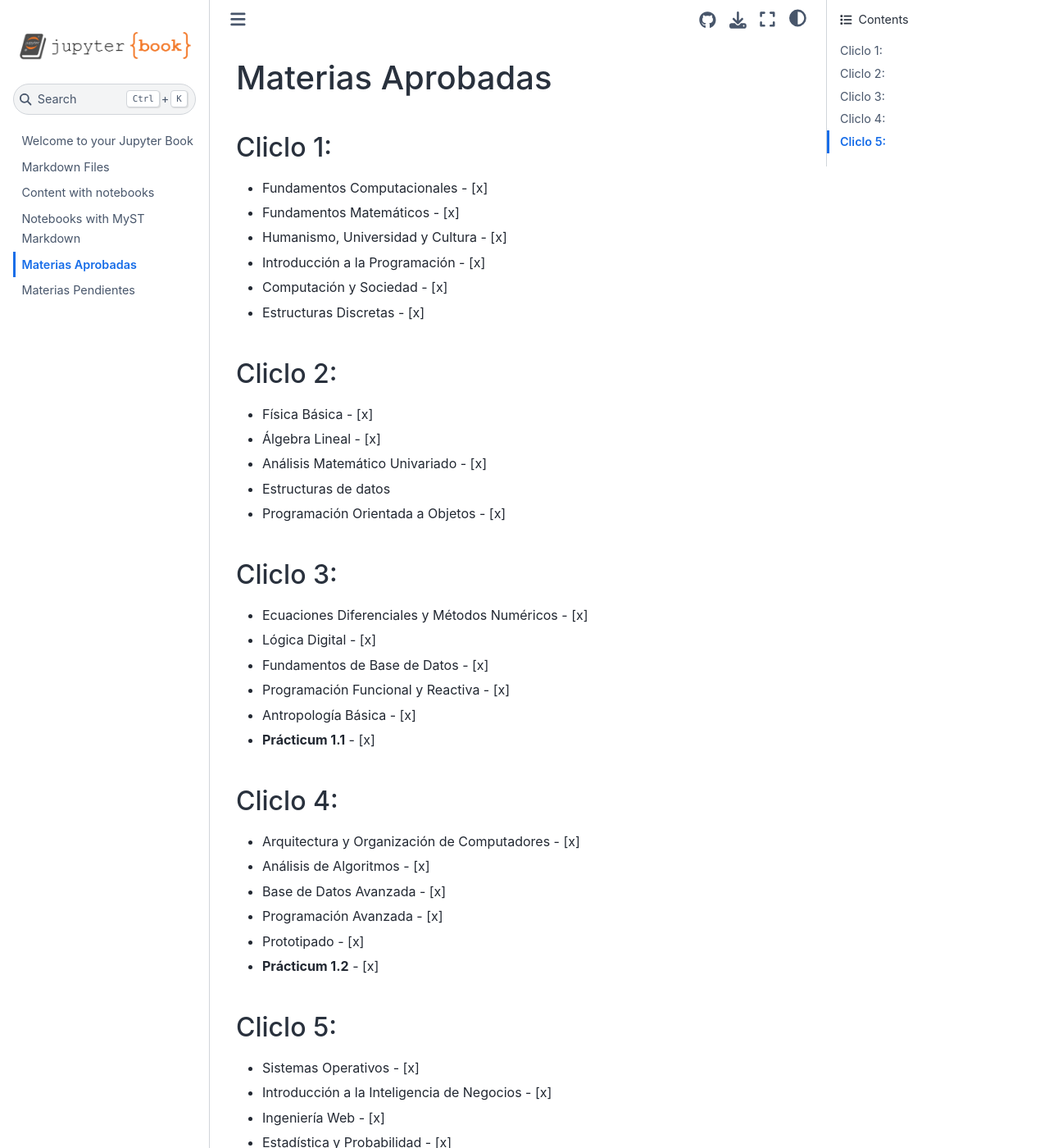
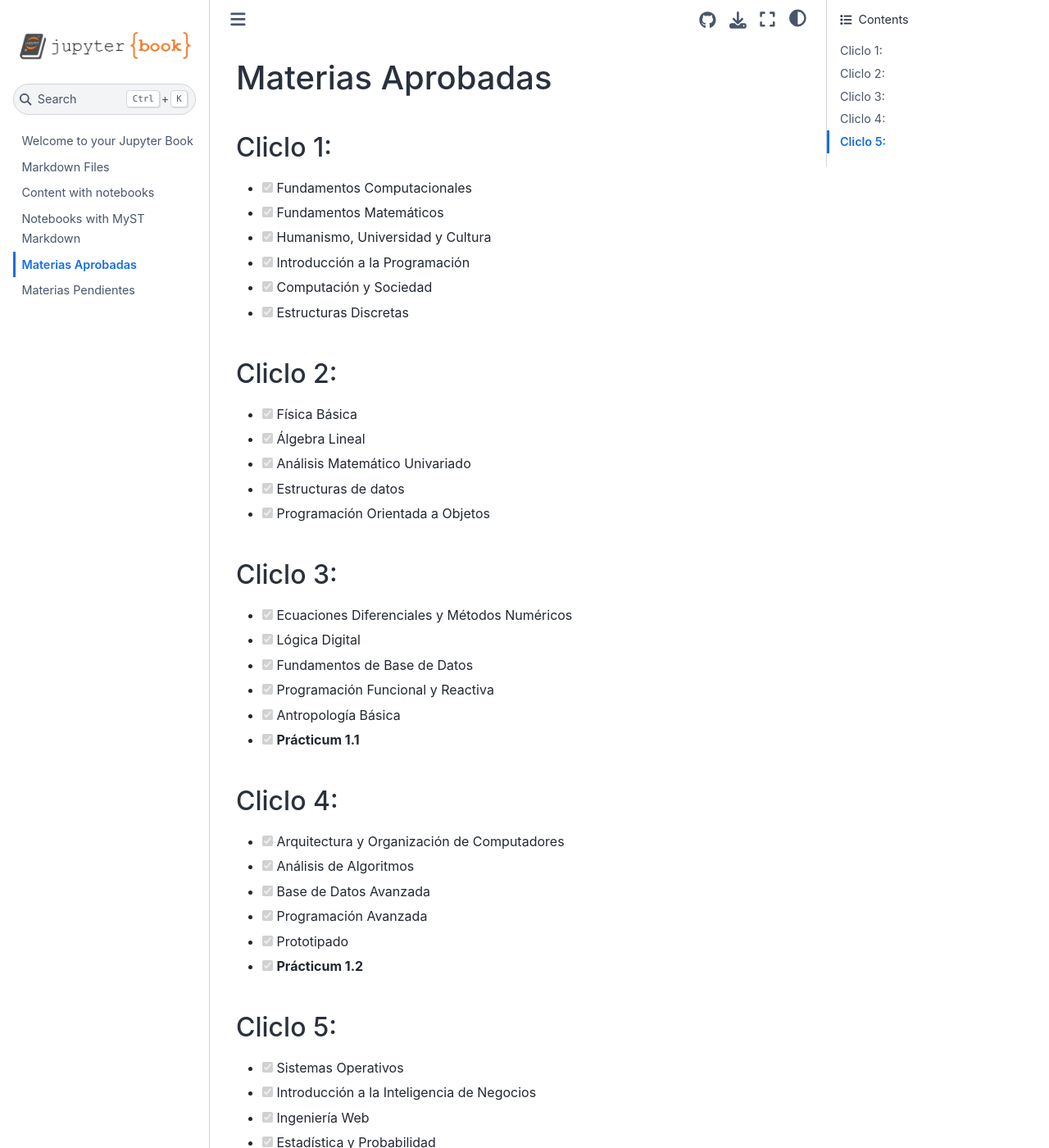
Before and after one commit to santyago0/plataformas_web, a Jupyter Book: the page built from materias-aprobadas.md, in a window 1280 px wide and 1400 px high. Shown: the whole window at 82% size. Built offline with Jupyter Book 1.0.4 settings and Sphinx 7.4.7 and the Sphinx Book theme 1.1.4, drawn with Linux system fonts in a browser that asks for light colours; some of the changed text lies outside the part shown.

Commit message:
checkbox

```diff
--- a/materias-aprobadas.md
+++ b/materias-aprobadas.md
@@ -1,41 +1,41 @@
 # Materias Aprobadas
 
 ## Cliclo 1:
-- Fundamentos Computacionales - [x]
-- Fundamentos Matemáticos - [x]
-- Humanismo, Universidad y Cultura - [x]
-- Introducción a la Programación - [x]
-- Computación y Sociedad - [x]
-- Estructuras Discretas - [x]
+- [x] Fundamentos Computacionales
+- [x] Fundamentos Matemáticos
+- [x] Humanismo, Universidad y Cultura
+- [x] Introducción a la Programación
+- [x] Computación y Sociedad
+- [x] Estructuras Discretas
 
 ## Cliclo 2:
-- Física Básica - [x]
-- Álgebra  Lineal - [x]
-- Análisis Matemático Univariado - [x]
-- Estructuras de datos
-- Programación Orientada a Objetos - [x]
+- [x] Física Básica
+- [x] Álgebra  Lineal
+- [x] Análisis Matemático Univariado
+- [x] Estructuras de datos
+- [x] Programación Orientada a Objetos
 
 ## Cliclo 3:
-- Ecuaciones Diferenciales y Métodos Numéricos - [x]
-- Lógica Digital - [x]
-- Fundamentos de Base de Datos - [x]
-- Programación Funcional y Reactiva - [x]
-- Antropología Básica - [x]
-- **Prácticum 1.1** - [x]
+- [x] Ecuaciones Diferenciales y Métodos Numéricos
+- [x] Lógica Digital
+- [x] Fundamentos de Base de Datos
+- [x] Programación Funcional y Reactiva
+- [x] Antropología Básica
+- [x] **Prácticum 1.1**
 
 ## Cliclo 4:
-- Arquitectura y Organización de Computadores - [x]
-- Análisis de Algoritmos - [x]
-- Base de Datos Avanzada - [x]
-- Programación Avanzada - [x]
-- Prototipado - [x]
-- **Prácticum 1.2** - [x]
+- [x] Arquitectura y Organización de Computadores
+- [x] Análisis de Algoritmos
+- [x] Base de Datos Avanzada
+- [x] Programación Avanzada
+- [x] Prototipado
+- [x] **Prácticum 1.2**
 
 ## Cliclo 5:
-- Sistemas Operativos - [x]
-- Introducción a la Inteligencia de Negocios - [x]
-- Ingeniería Web - [x]
-- Estadística y Probabilidad - [x]
-- Ética y Moral - [x]
-- Fundamentos de Ingeniería de Software - [x]
-- **Prácticum 2.1** - [x]
+- [x] Sistemas Operativos
+- [x] Introducción a la Inteligencia de Negocios
+- [x] Ingeniería Web
+- [x] Estadística y Probabilidad
+- [x] Ética y Moral
+- [x] Fundamentos de Ingeniería de Software
+- [x] **Prácticum 2.1**
```
Also changed, not shown: materias-pendientes.md (+27 -27 lines).
